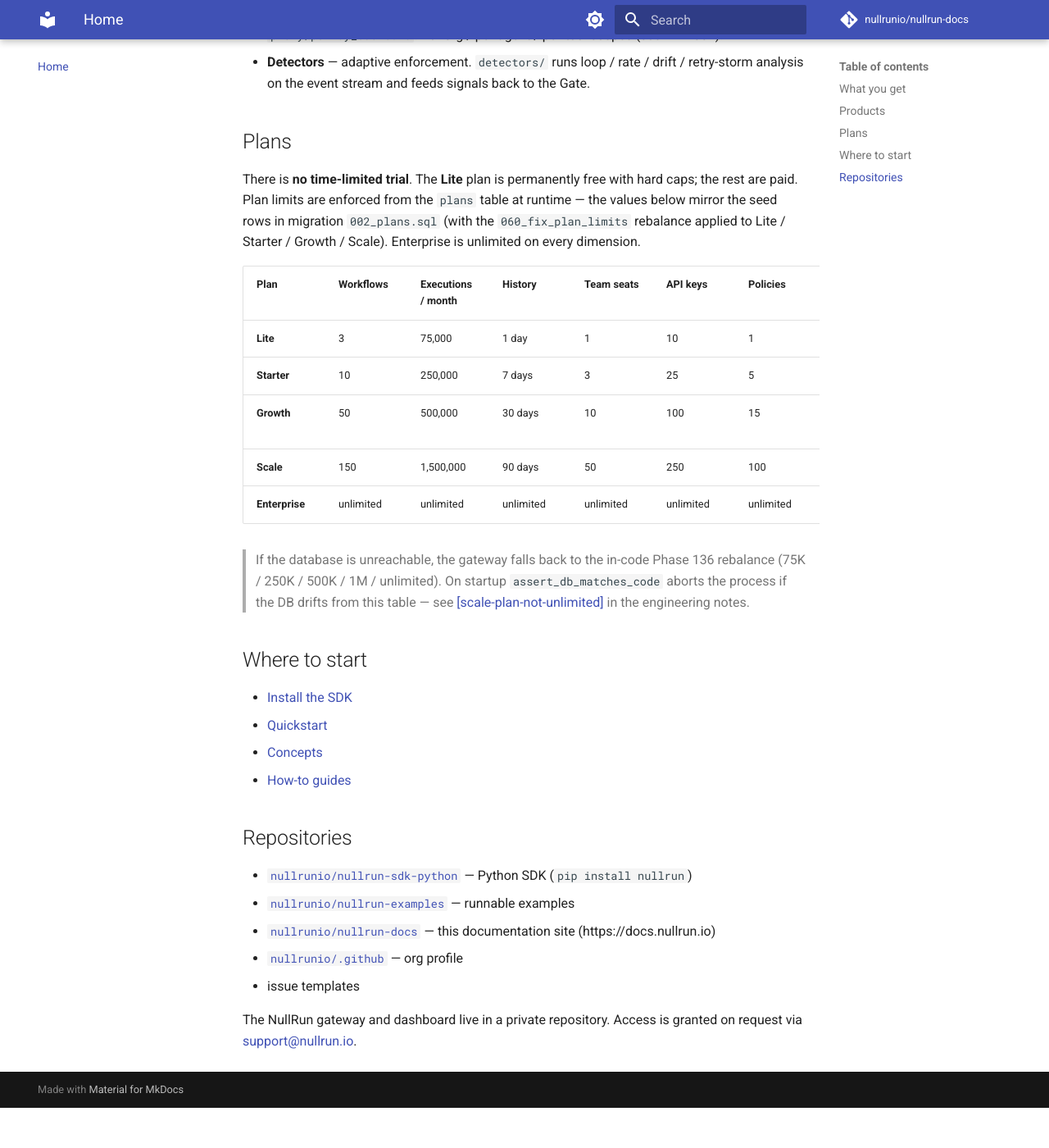
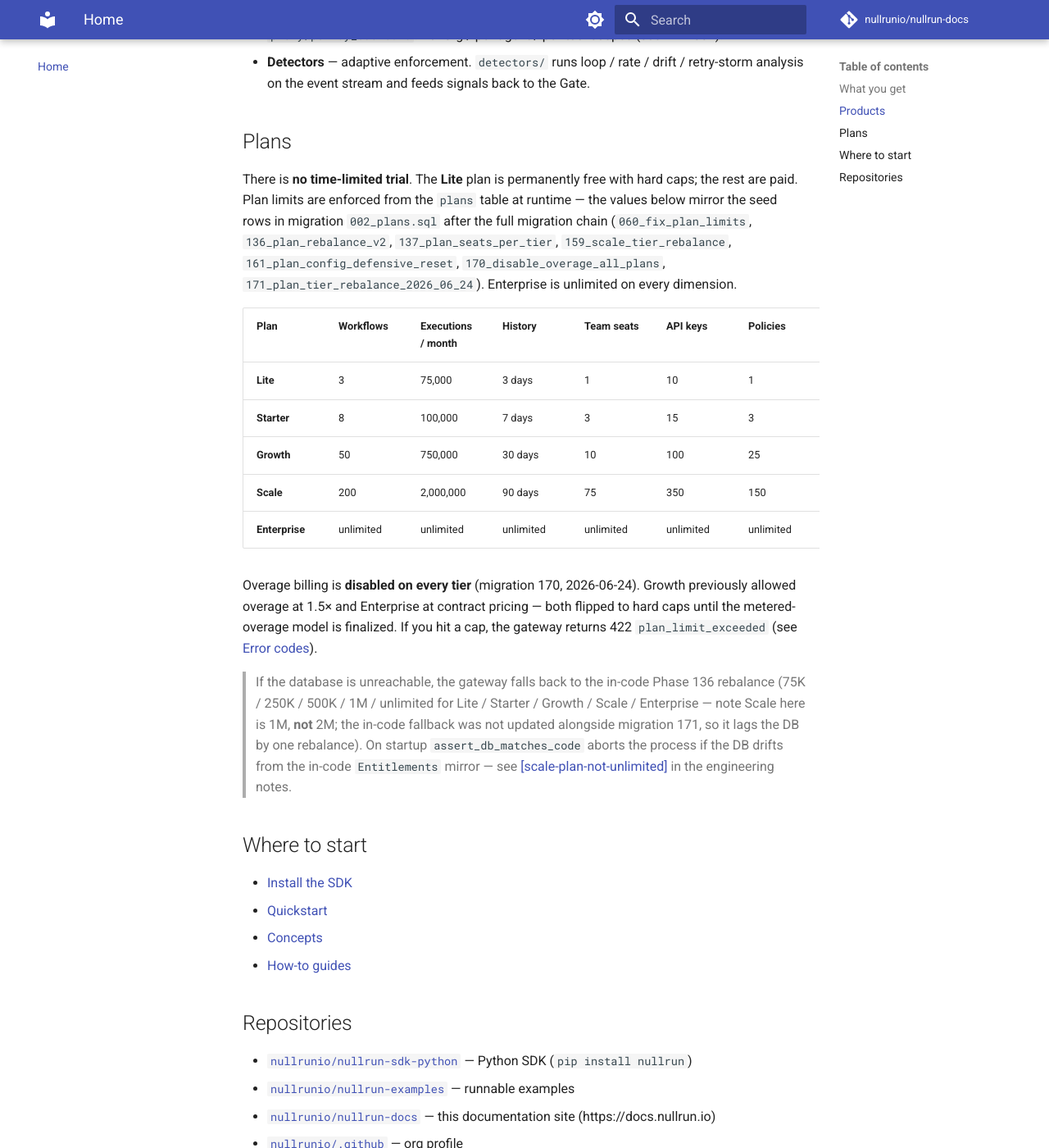
Before and after one commit to nullrunio/nullrun-docs, an MkDocs documentation site: the page built from docs/index.md, in a window 1280 px wide and 1400 px high, scrolled down 1226 px. Shown: the whole window at 82% size. Built offline with MkDocs 1.6.1 and Material for MkDocs 9.7.7, drawn with Linux system fonts in a browser that asks for light colours; comment, search, counter and statistics services are not loaded; before the commit the page ends 2577 px from its top, so only the background shows below that.

Commit message:
fix(docs): sync Plans table with migration 170 + 171 (2026-06-24)
The previous doc table mirrored the post-159 / post-161 state. Two
migrations landed today that I missed in the prior audit pass:

Migration 170 (170_disable_overage_all_plans, 2026-06-24):
  Flips allow_overage to false on every plan. Growth was
  allow_overage=true / overage_multiplier=1.5 (the only non-Enterprise
  tier that allowed overage); Enterprise (legacy enterprise and
  enterprise_unlimited) was allow_overage=true. All flipped off
  until the metered-overage model is finalized.

Migration 171 (171_plan_tier_rebalance_2026_06_24):
  Plan tier rebalance:
    Lite     workflows 3 (unchanged)   history_days 1 -> 3
    Starter  workflows 10 -> 8          history_days 7 (unchanged)
             executions 250K -> 100K    tokens/hr 50K -> 25K
             seats 3 (unchanged)        api_keys 25 -> 15
             policies 5 -> 3 (sync features.policies)
    Growth   workflows 50 (unchanged)  executions 500K -> 750K
             tokens/hr 200K -> 300K     policies 15 -> 25
             seats/api_keys 10/100 (unchanged)
    Scale    workflows 150 -> 200       executions 1.5M -> 2M
             rps 200 -> 300              seats 50 -> 75
             policies 100 -> 150        api_keys 250 -> 350
    Enterpr. left at -1 across the board (unchanged from 161)

The doc table now reflects the post-170/post-171 state. Also noted
in the "if DB is unreachable" footer that the in-code Phase 136
fallback still shows Scale=1M (not 2M) — the in-code fallback in
entitlement/resolver.rs has not been updated alongside migration
171, so it lags the DB by one rebalance. assert_db_matches_code
catches DB-vs-code drift on startup, but the reverse drift
(in-code fallback lagging the DB) is benign: the fallback is only
hit when the DB is unreachable, and at that point the operator
already has bigger problems than Scale being capped at 1M instead
of 2M. A follow-up should align the fallback.

```diff
--- a/docs/index.md
+++ b/docs/index.md
@@ -51,22 +51,34 @@
 There is **no time-limited trial**. The **Lite** plan is permanently
 free with hard caps; the rest are paid. Plan limits are enforced
 from the `plans` table at runtime — the values below mirror the seed
-rows in migration `002_plans.sql` (with the `060_fix_plan_limits`
-rebalance applied to Lite / Starter / Growth / Scale). Enterprise is
-unlimited on every dimension.
+rows in migration `002_plans.sql` after the full migration chain
+(`060_fix_plan_limits`, `136_plan_rebalance_v2`,
+`137_plan_seats_per_tier`, `159_scale_tier_rebalance`,
+`161_plan_config_defensive_reset`, `170_disable_overage_all_plans`,
+`171_plan_tier_rebalance_2026_06_24`). Enterprise is unlimited on
+every dimension.
 
 | Plan | Workflows | Executions / month | History | Team seats | API keys | Policies | Overage |
 | --- | --- | --- | --- | --- | --- | --- | --- |
-| **Lite** | 3 | 75,000 | 1 day | 1 | 10 | 1 | not allowed |
-| **Starter** | 10 | 250,000 | 7 days | 3 | 25 | 5 | not allowed |
-| **Growth** | 50 | 500,000 | 30 days | 10 | 100 | 15 | allowed (1.5×) |
-| **Scale** | 150 | 1,500,000 | 90 days | 50 | 250 | 100 | not allowed |
-| **Enterprise** | unlimited | unlimited | unlimited | unlimited | unlimited | unlimited | contract |
+| **Lite** | 3 | 75,000 | 3 days | 1 | 10 | 1 | not allowed |
+| **Starter** | 8 | 100,000 | 7 days | 3 | 15 | 3 | not allowed |
+| **Growth** | 50 | 750,000 | 30 days | 10 | 100 | 25 | not allowed |
+| **Scale** | 200 | 2,000,000 | 90 days | 75 | 350 | 150 | not allowed |
+| **Enterprise** | unlimited | unlimited | unlimited | unlimited | unlimited | unlimited | not allowed |
+
+Overage billing is **disabled on every tier** (migration 170,
+2026-06-24). Growth previously allowed overage at 1.5× and Enterprise
+at contract pricing — both flipped to hard caps until the
+metered-overage model is finalized. If you hit a cap, the gateway
+returns 422 `plan_limit_exceeded` (see [Error codes](docs/reference/errors.md)).
 
 > If the database is unreachable, the gateway falls back to the
-> in-code Phase 136 rebalance (75K / 250K / 500K / 1M / unlimited).
+> in-code Phase 136 rebalance (75K / 250K / 500K / 1M / unlimited
+> for Lite / Starter / Growth / Scale / Enterprise — note Scale
+> here is 1M, **not** 2M; the in-code fallback was not updated
+> alongside migration 171, so it lags the DB by one rebalance).
 > On startup `assert_db_matches_code` aborts the process if the DB
-> drifts from this table — see
+> drifts from the in-code `Entitlements` mirror — see
 > [[scale-plan-not-unlimited]](https://github.com/nullrunio/nullrun-docs)
 > in the engineering notes.
 
```
